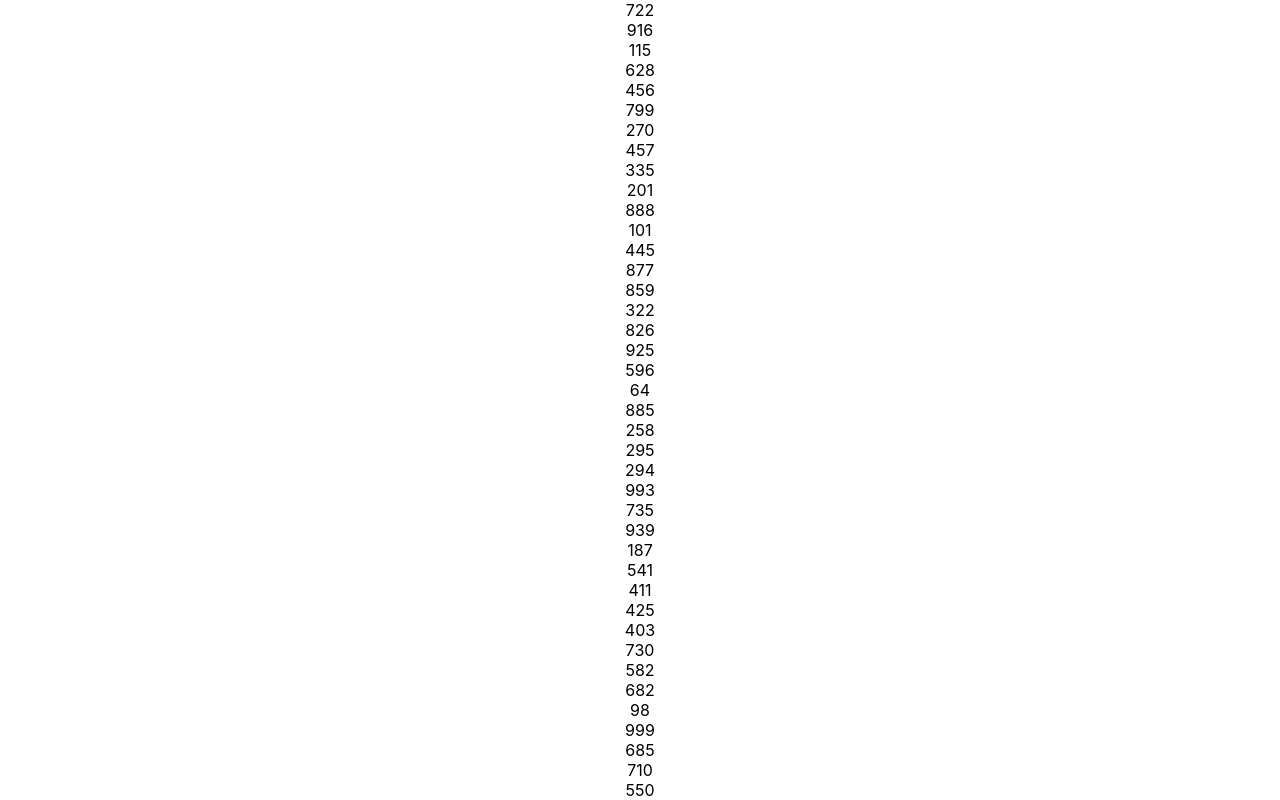
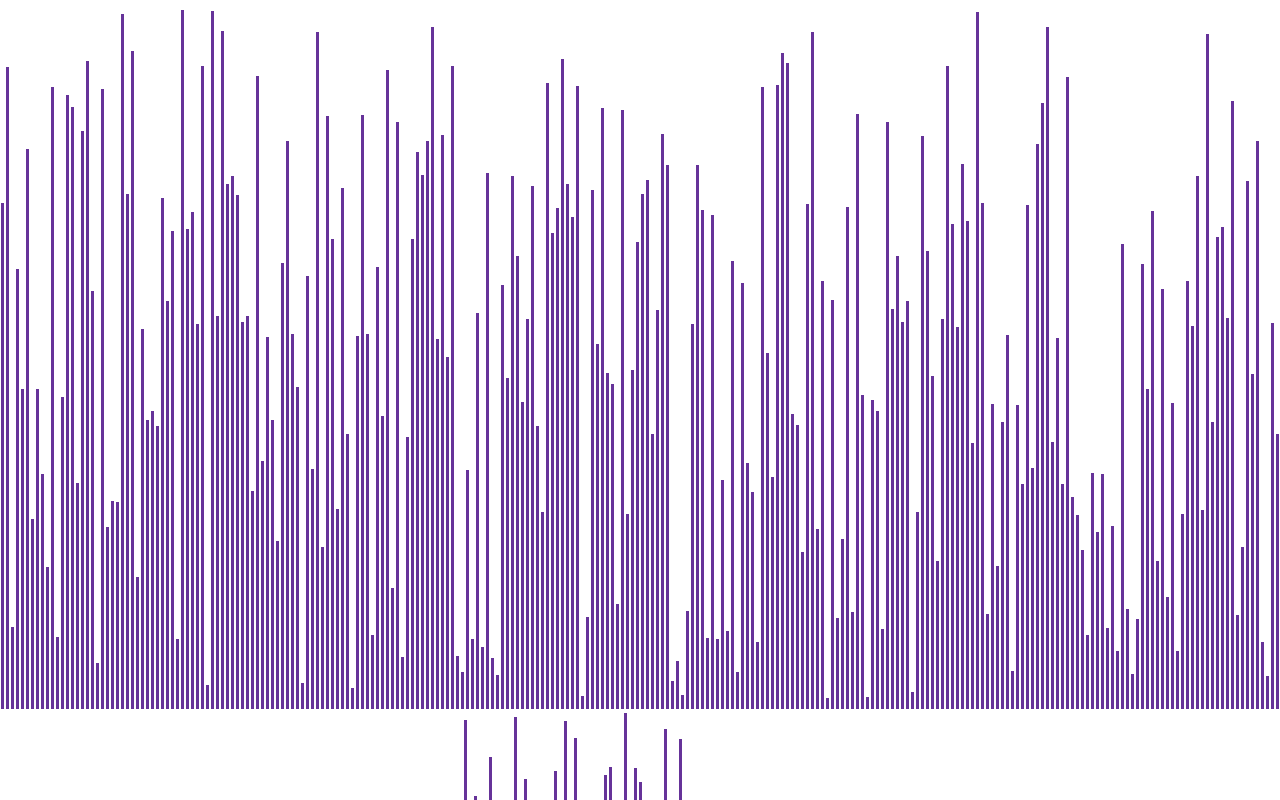
Before and after one commit to rishursx/visualizer, a React (Create React App) app: page / in a window 1280 px wide. Shown: the top 800 px of the page. Built offline with nearby package versions, Linux system fonts and the light colour scheme.

Commit message:
css fixed

```diff
--- a/src/SortingVisualizer/SortingVisualizer.css
+++ b/src/SortingVisualizer/SortingVisualizer.css
@@ -0,0 +1,14 @@
+.array-container {
+  /* display: flex;
+  justify-content: center; */
+  /* align-self: center; */
+  margin-top: 10px;
+  position: center;
+  bottom: 10px;
+}
+.array-bar {
+  width: 3px;
+  background-color: rebeccapurple;
+  display: inline-block;
+  margin: 0 1px;
+}
--- a/src/SortingVisualizer/SortingVisualizer.jsx
+++ b/src/SortingVisualizer/SortingVisualizer.jsx
@@ -2,8 +2,8 @@
 import "./SortingVisualizer.css";
 
 const minValue = 5;
-const maxValue = 1000;
-const arraySize = 100;
+const maxValue = 700;
+const arraySize = 300;
 
 export default class SortingVisualizer extends React.Component {
   constructor(props) {
@@ -33,13 +33,16 @@
     const { array } = this.state;
     console.log(array);
     return (
-      <>
+      <div className="array-container">
         {array.map((value, idx) => (
-          <div className="array-bar" key={idx}>
-            {value}
-          </div>
+          <div
+            className="array-bar"
+            key={idx}
+            style={{ height: `${value}px` }}
+          ></div>
         ))}
-      </>
+        <button onClick={() => this.resetArray()}>Generate new array</button>
+      </div>
     );
   }
 }
```
